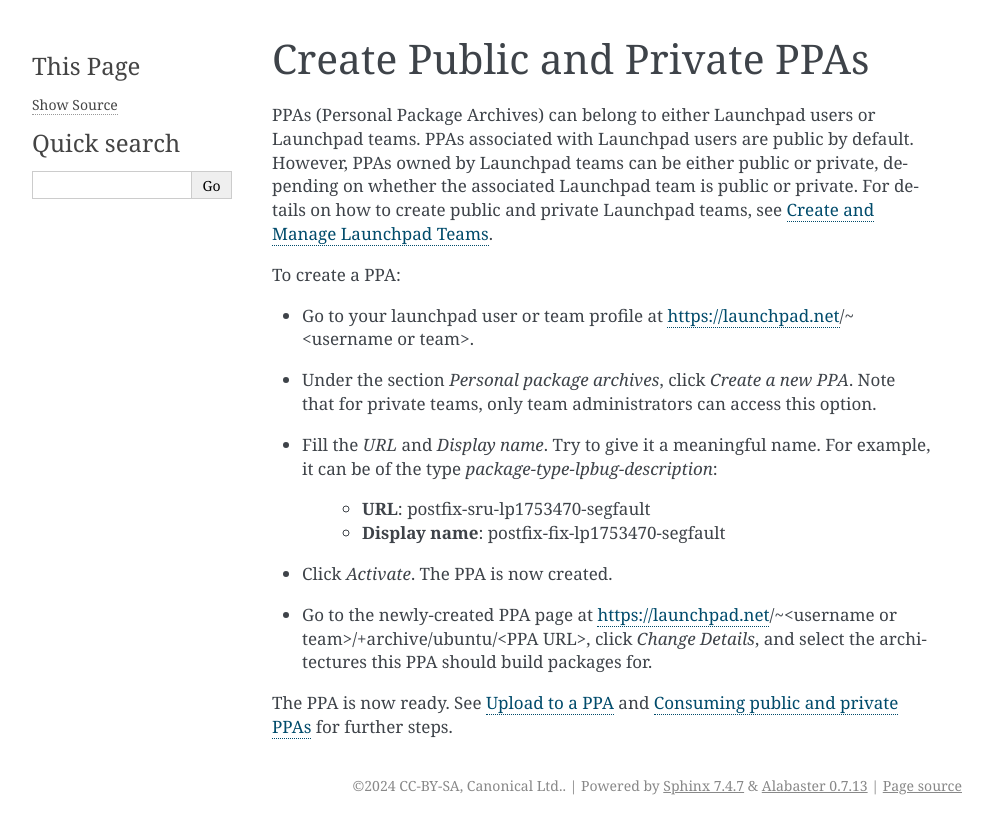
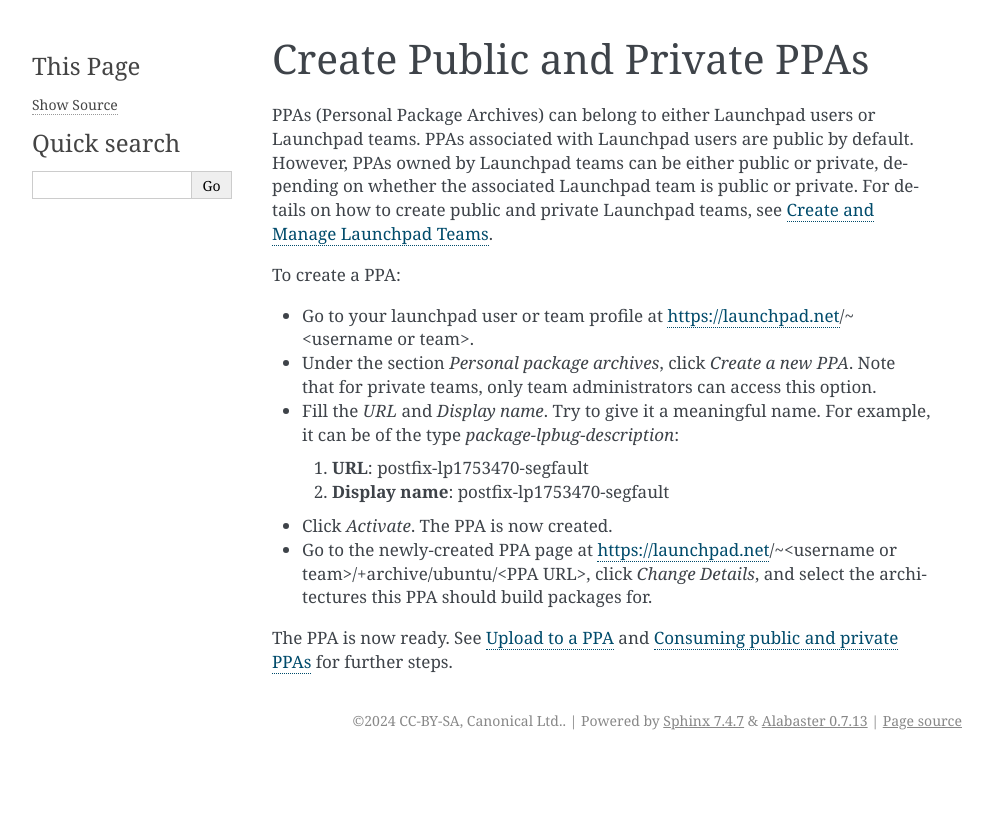
Before and after one commit to canonical/risc-v-cookbook, a Sphinx documentation site: the page built from docs/howto/launchpad/create_ppa.rst, in a window 1280 px wide. Shown: the top 834 px of the page, without its empty margins (148-1141 px from the left). Built offline with Sphinx 7.4.7, drawn with Linux system fonts in a browser that asks for light colours.

Commit message:
Fix nested list in howto/launchpad/create_ppa.rst
Signed-off-by: Adriano Cordova <adriano.cordova@canonical.com>

```diff
--- a/docs/howto/launchpad/create_ppa.rst
+++ b/docs/howto/launchpad/create_ppa.rst
@@ -15,9 +15,10 @@
 * Under the section *Personal package archives*, click *Create a new PPA*. Note that for
   private teams, only team administrators can access this option.
 * Fill the *URL* and *Display name*. Try to give it a meaningful name.
-  For example, it can be of the type *package-type-lpbug-description*:
-    - **URL**: postfix-sru-lp1753470-segfault
-    - **Display name**: postfix-fix-lp1753470-segfault
+  For example, it can be of the type *package-lpbug-description*:
+
+  1. **URL**: postfix-lp1753470-segfault
+  2. **Display name**: postfix-lp1753470-segfault
 * Click *Activate*. The PPA is now created.
 * Go to the newly-created PPA page at
   https://launchpad.net/~<username or team>/+archive/ubuntu/<PPA URL>, click *Change Details*,
```
